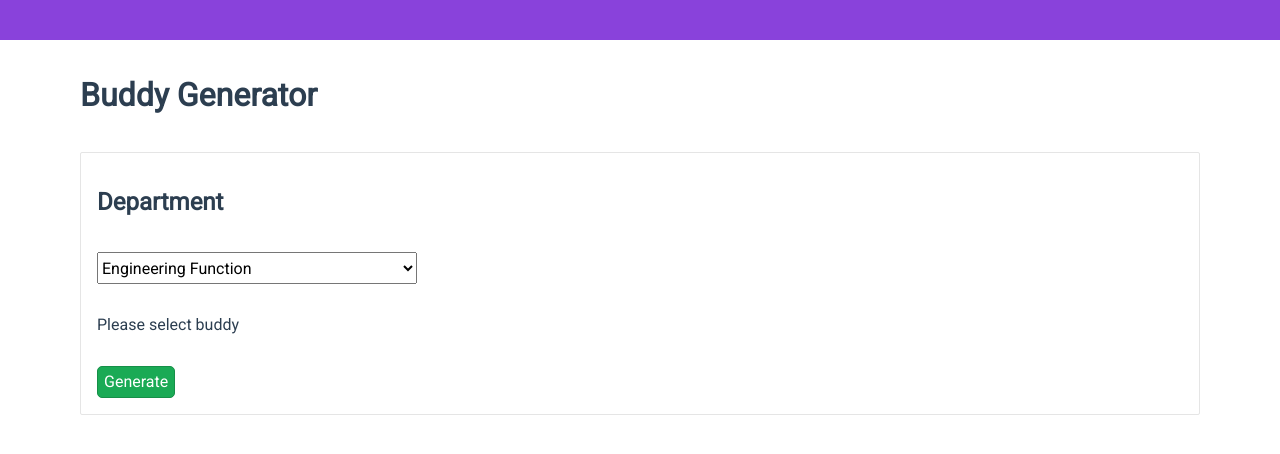
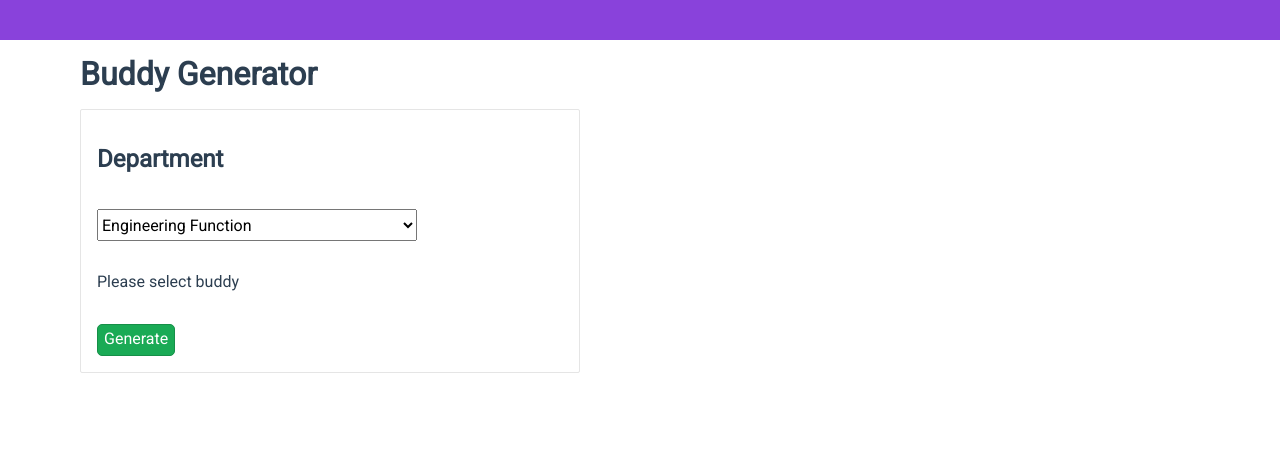
Before and after one commit to ronen-e/gitlab-buddy-generator, a Vue app: page /#/ in a window 1280 px wide. Shown: the top 454 px of the page. Built offline with nearby package versions, Linux system fonts and the light colour scheme.

Commit message:
Add some accessibility feature and refactor

```diff
--- a/src/components/BuddyGenerator.vue
+++ b/src/components/BuddyGenerator.vue
@@ -83,8 +83,7 @@ export default {
 				}
 			}
 
-      const selectedVal = this.value;
-      const filteredData = this.teamData.filter(buddy => buddy.departments.includes(selectedVal))
+      const filteredData = this.teamData.filter(buddy => buddy.departments.includes(this.value))
 			const buddy = filteredData[this.selectRandomPerson(filteredData)];
 			const prevSrc = this.src;
 
@@ -106,7 +105,7 @@ export default {
 	<main class="container">
 		<h1 class="title">Buddy Generator</h1>
 
-		<article title="instructions">
+		<article aria-roledescription="buddy generator">
 			<div>
 				<h2 class="sub-title">Department</h2>
 				<select v-model="value">
@@ -129,7 +128,7 @@ export default {
 			</button>
 		</article>
 
-		<article title="buddy" v-if="selected !== null" class="selected-buddy">
+		<article aria-roledescription="buddy" v-if="selected !== null" class="selected-buddy">
 			<span class="bold">Your buddy is</span>
 			<div class="image-container">
 				<img v-show="loading" src="@/assets/ajax-loader.gif" alt="loading" aria-busy="true">
@@ -148,11 +147,14 @@ export default {
 
 <style lang="scss" scoped>
 .container {
-  padding: 0 80px;
+	padding: 0 80px;
+	max-width: 500px;
+	transition: all 0.25s
 }
 
 .title {
-  padding: $p16 0;
+	padding: $p16 0;
+	margin: 0;
 }
 
 .sub-title {
```
